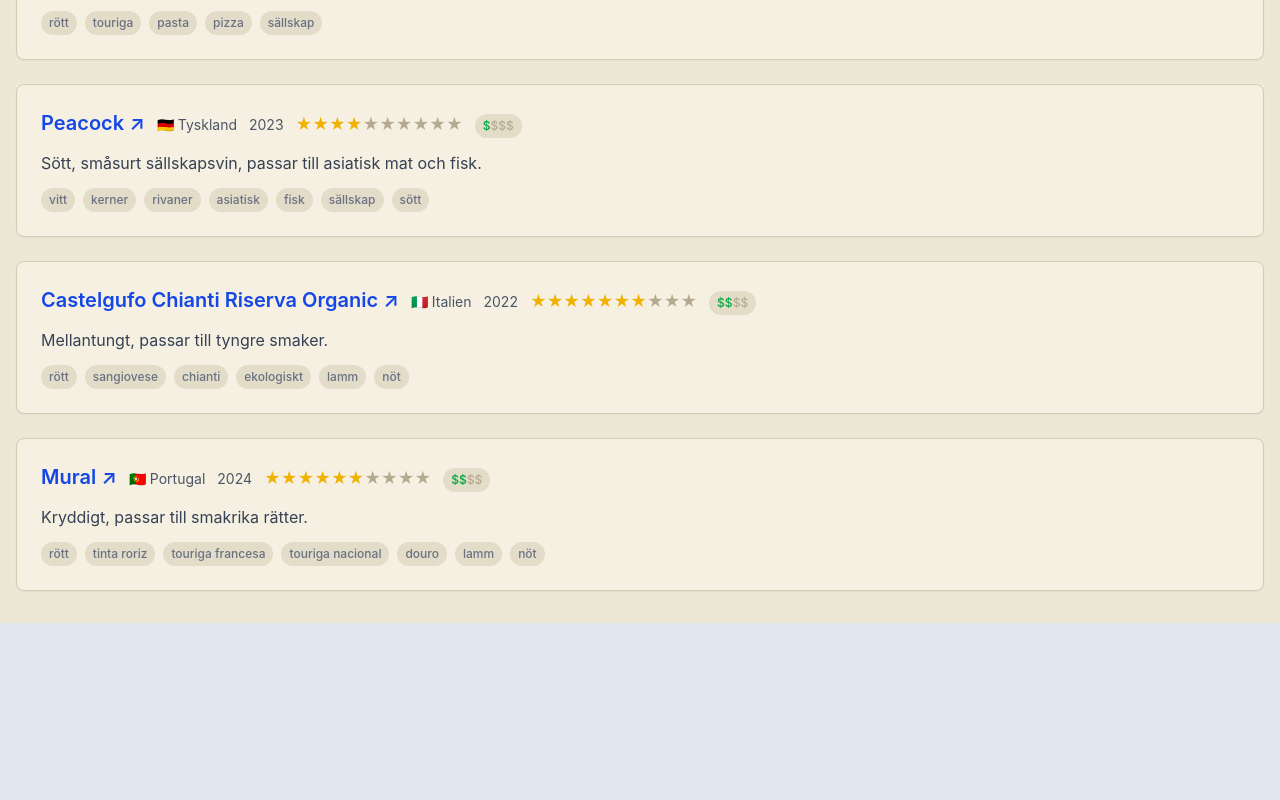
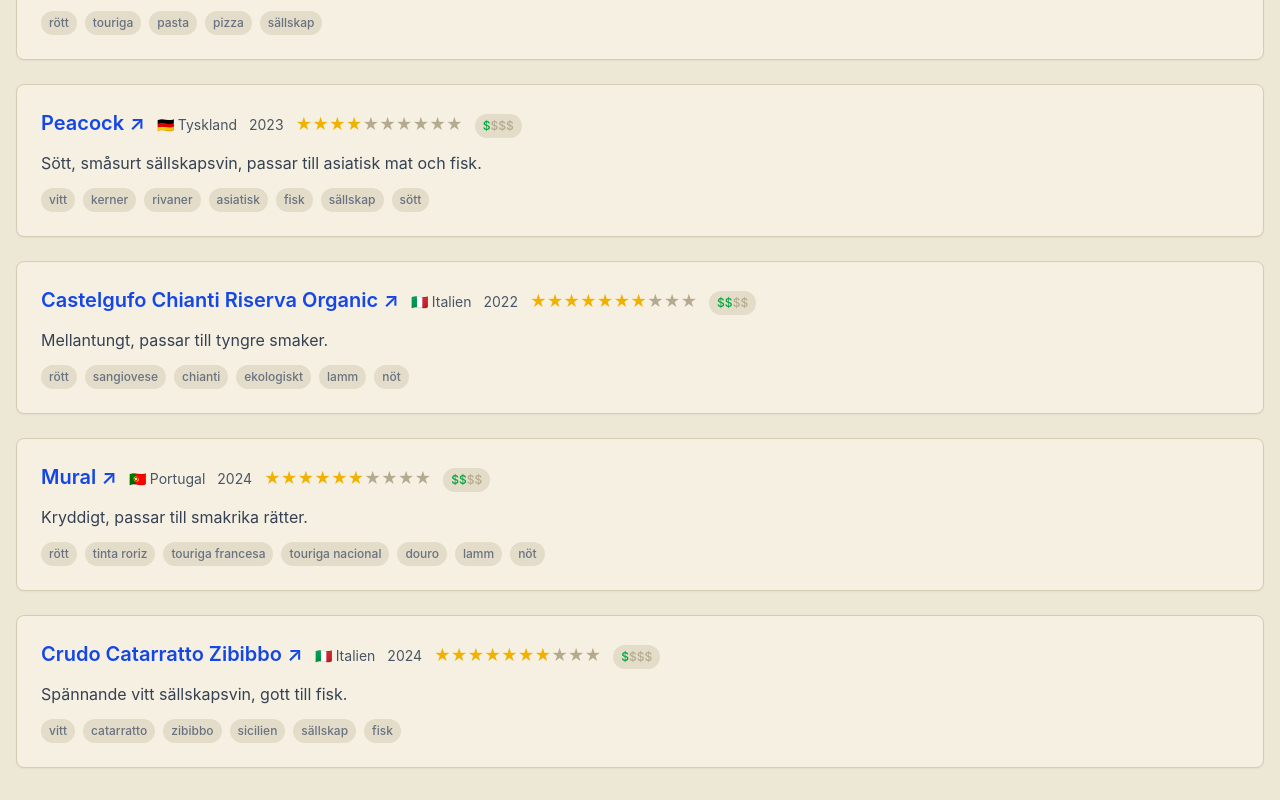
Before and after one commit to karlmovin/karlmovin.github.io, a React (Vite) app: page /wines in a window 1280 px wide. Shown: the part 411-1211 px from the top of the page. Before the commit the page ends 1034 px from the top, so only its background shows below. Built offline with nearby package versions, Linux system fonts and the light colour scheme; no server answers.

Commit message:
Add Crudo Catarratto Zibibbo wine
Co-Authored-By: Claude Sonnet 5 <noreply@anthropic.com>
Claude-Session: https://claude.ai/code/session_018PpScrPKWgZq1uTjWJWR7C

```diff
--- a/src/data/wines.ts
+++ b/src/data/wines.ts
@@ -83,4 +83,17 @@ export const wines: Wine[] = [
 			en: "Spicy, pairs with flavorful dishes.",
 		},
 	},
+	{
+		name: "Crudo Catarratto Zibibbo",
+		year: 2024,
+		rating: 7,
+		priceClass: 1,
+		url: "https://www.systembolaget.se/produkt/vin/crudo-7411308/",
+		country: countries.IT,
+		tags: ["vitt", "catarratto", "zibibbo", "sicilien", "sällskap", "fisk"],
+		notes: {
+			sv: "Spännande vitt sällskapsvin, gott till fisk.",
+			en: "Exciting white social wine, good with fish.",
+		},
+	},
 ];
```
